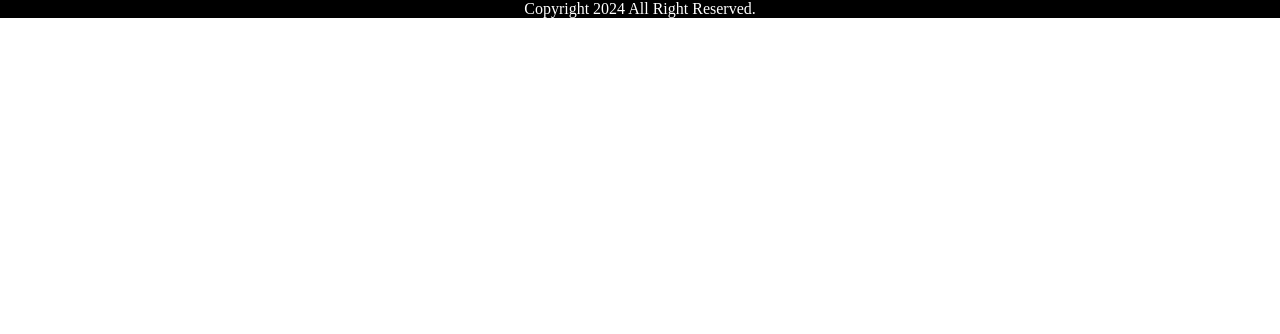
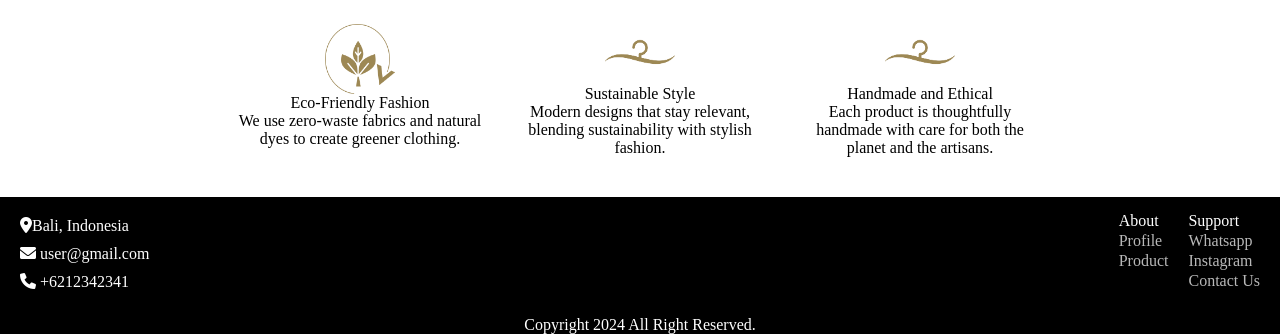
Before and after one commit to ManikTzyyy/dinzhandmade, a plain HTML site: page index.html in a window 1280 px wide. Shown: the part 672-1006 px from the top of the page. Before the commit the page ends 800 px from the top, so only its background shows below. Drawn offline with Linux system fonts and the light colour scheme.

Commit message:
benefit section

```diff
--- a/index.html
+++ b/index.html
@@ -47,9 +47,9 @@
       <div class="container row">
         <div class="title column">
           <h1>
-            <span>Eco-Chic</span> <br />
+            <span class="txt-clr">Eco-Chic</span> <br />
             Fashion for a <br />
-            Greener <span>Future</span>
+            Greener <span class="txt-clr">Future</span>
           </h1>
           <p>
             Celebrate sustainable style with zero-waste fabrics and natural
@@ -77,17 +77,46 @@
           </div>
         </div>
         <div class="img-wrapper">
-          <img src="./assets/img/hero-1.webp" alt="" class="fade"/>
+          <img src="./assets/img/hero-1.webp" alt="" class="fade" />
         </div>
         <div class="v-dot column">
-          <div class="circle active"  data-index="0"></div>
-          <div class="circle"  data-index="1"></div>
-          <div class="circle"  data-index="2"></div>
+          <div class="circle active" data-index="0"></div>
+          <div class="circle" data-index="1"></div>
+          <div class="circle" data-index="2"></div>
         </div>
       </div>
     </div>
 
     <!-- Y end Hero -->
+
+    <!-- Y benefit -->
+    <div id="benefit" class="container column">
+      <h2>Why <span class="txt-clr">Choose</span> Us?</h2>
+      <div class="content-wrapper row">
+        <div class="content column">
+          <div class="img-wrapper">
+            <img src="./assets/img/echo.webp" alt="">
+          </div>
+          <h4>Eco-Friendly Fashion</h4>
+          <p>We use zero-waste fabrics and natural dyes to create greener clothing.</p>
+        </div>
+        <div class="content column">
+          <div class="img-wrapper">
+            <img src="./assets/img/design.webp" alt="">
+          </div>
+          <h4>Sustainable Style</h4>
+          <p>Modern designs that stay relevant, blending sustainability with stylish fashion.</p>
+        </div>
+        <div class="content column">
+          <div class="img-wrapper">
+            <img src="./assets/img/design.webp" alt="">
+          </div>
+          <h4>Handmade and Ethical</h4>
+          <p>Each product is thoughtfully handmade with care for both the planet and the artisans.</p>
+        </div>
+      </div>
+    </div>
+    <!-- Y end benefit -->
 
     <!-- y Footer -->
     <section id="footer">
--- a/styles/home.css
+++ b/styles/home.css
@@ -23,9 +23,7 @@
   opacity: 1;
 }
 
-#hero .title h1 span {
-  color: var(--second-clr);
-}
+
 
 #hero .title p {
   margin-right: 100px;
@@ -79,6 +77,32 @@
   height: 10px;
   border-radius: 50%;
   transition: all 0.3s ease;
+}
+
+/* R end hero */
+
+#benefit {
+    justify-content: center;
+    align-items: center;
+    text-align: center;
+    gap: 20px;
+}
+
+#benefit .content-wrapper {
+    gap: 30px;
+    flex-wrap: wrap;
+    justify-content: center;
+    align-items: center;
+}
+#benefit .content {
+    justify-content: center;
+    align-items: center;
+    width: 250px;
+}
+
+#benefit .img-wrapper{
+    width: 70px;
+    height: 70px;
 }
 
 * {
--- a/styles/main.css
+++ b/styles/main.css
@@ -20,9 +20,14 @@ body {
 }
 
 
-
+.txt-clr{
+  color: var(--second-clr);
+}
 
 h1 {
+  font-size: 4em;
+}
+h2 {
   font-size: 4em;
 }
 /* g End Typography */
```
